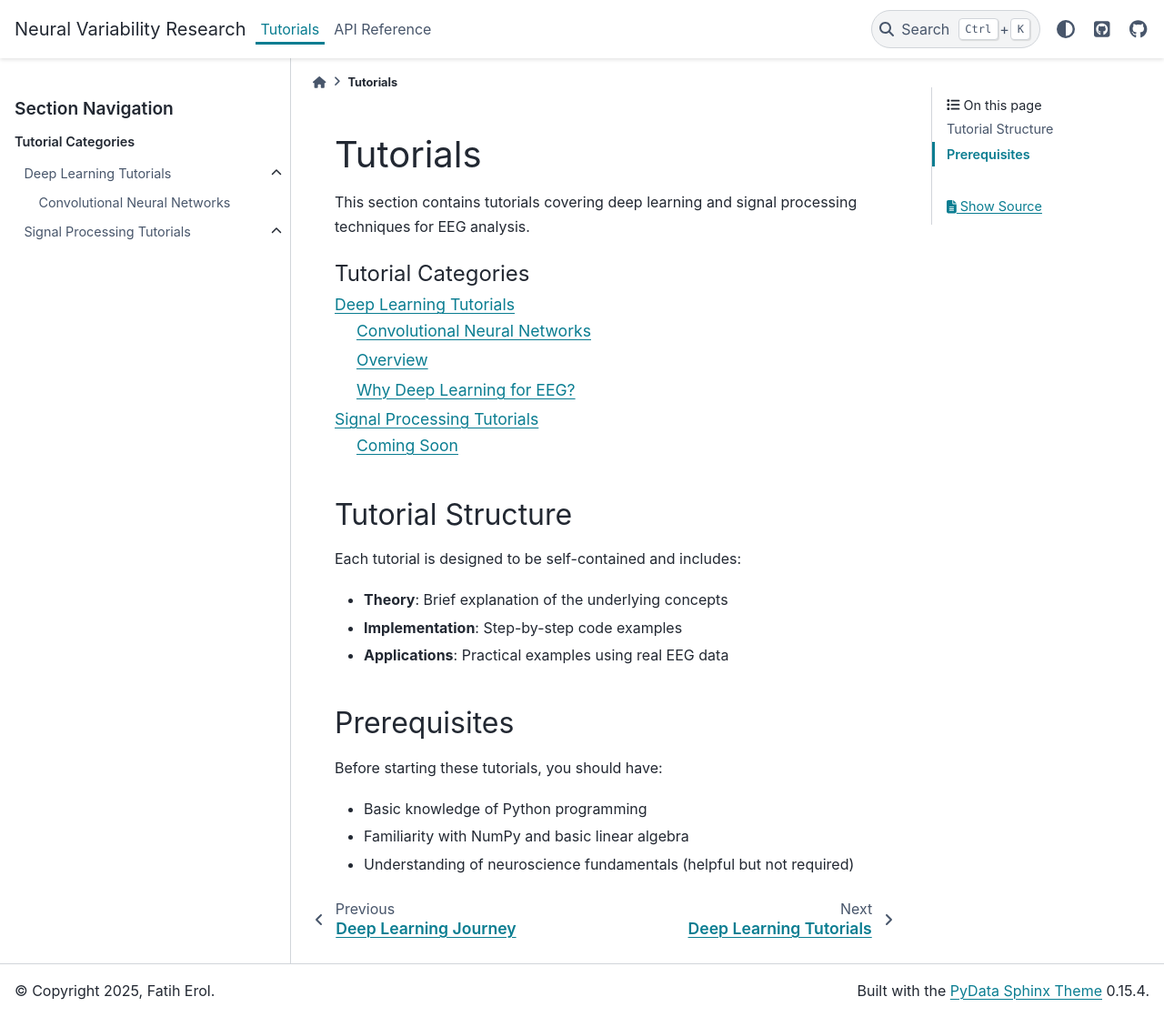
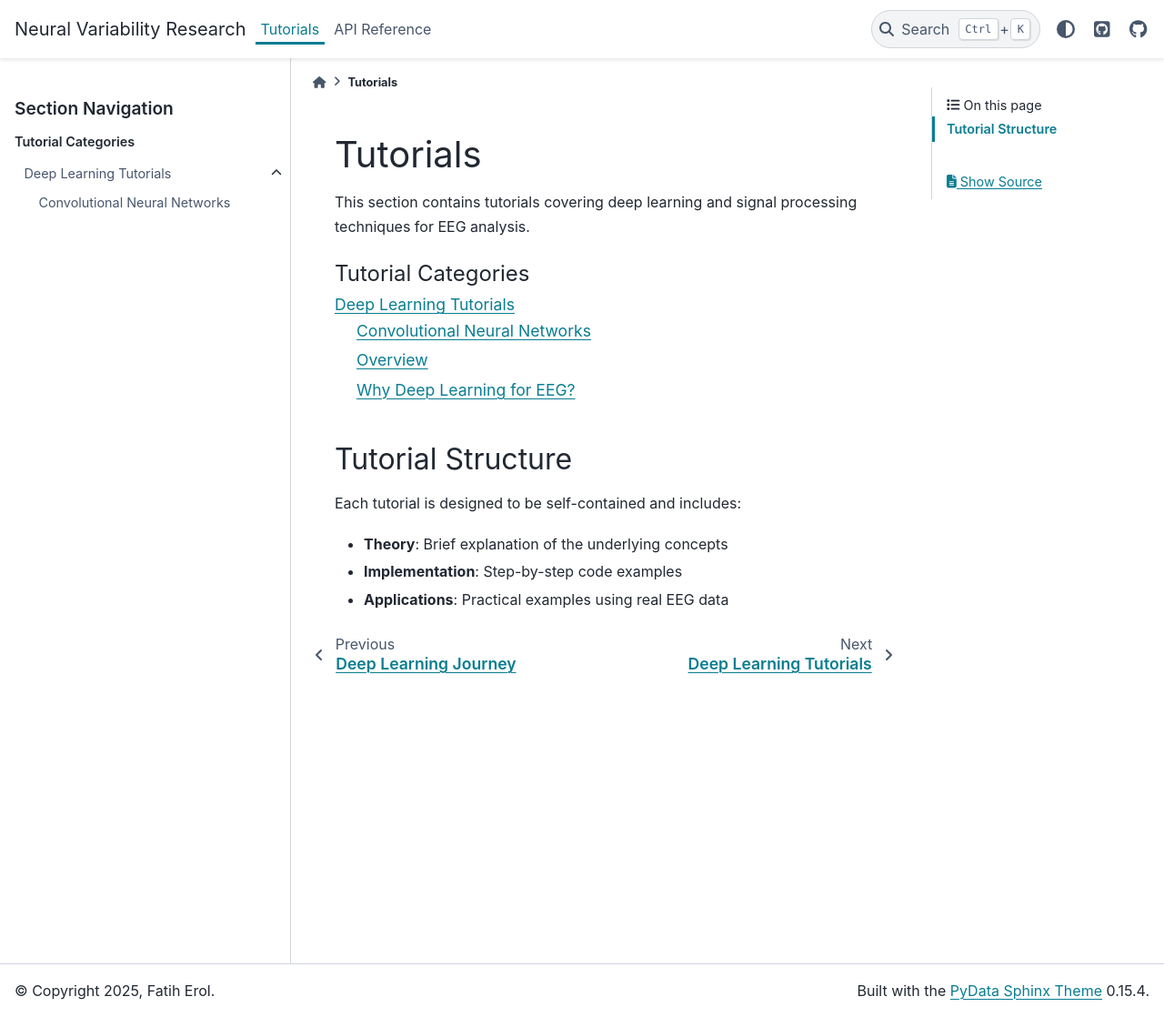
Before and after one commit to fatihonay/Deep-Learning-Journey, a Sphinx documentation site: the page built from docs/source/tutorials/index.md, in a window 1280 px wide and 1118 px high. Shown: the whole window at 91% size. Built offline with Sphinx 7.4.7 and the PyData theme 0.15.4, drawn with Linux system fonts in a browser that asks for light colours.

Commit message:
Update index.md

````diff
--- a/docs/source/tutorials/index.md
+++ b/docs/source/tutorials/index.md
@@ -7,7 +7,6 @@ This section contains tutorials covering deep learning and signal processing tec
 :caption: Tutorial Categories
 
 deep_learning/index
-signal_processing/index
 ```
 
 ## Tutorial Structure
@@ -17,11 +16,3 @@ Each tutorial is designed to be self-contained and includes:
 - **Theory**: Brief explanation of the underlying concepts
 - **Implementation**: Step-by-step code examples
 - **Applications**: Practical examples using real EEG data
-
-## Prerequisites
-
-Before starting these tutorials, you should have:
-
-- Basic knowledge of Python programming
-- Familiarity with NumPy and basic linear algebra
-- Understanding of neuroscience fundamentals (helpful but not required)
````
